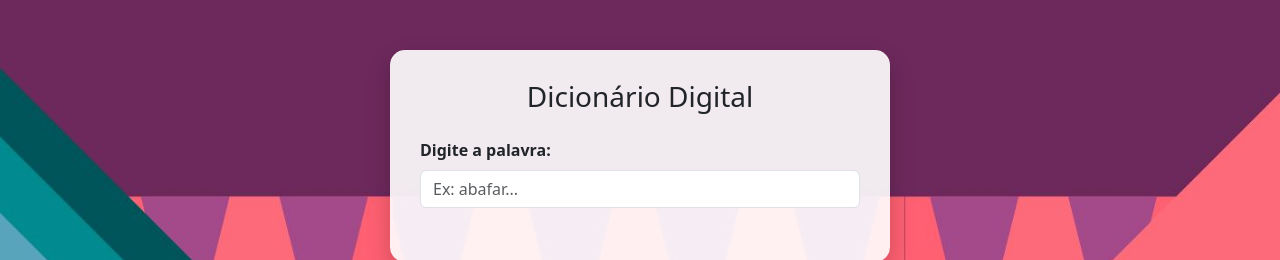
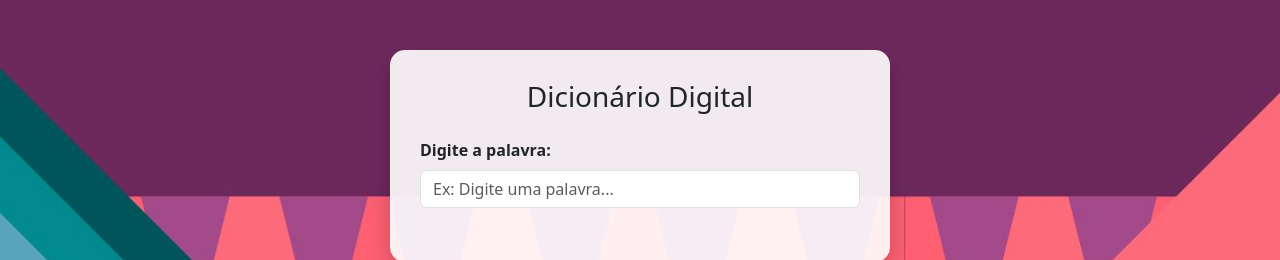
Before and after one commit to Diekue/Diekue, a plain HTML site: page Diekue/index.html in a window 1280 px wide. Shown: the top 260 px of the page. Drawn offline with nearby package versions, Linux system fonts and the light colour scheme; no server answers.

Commit message:
Fix HTML encoding issues in index.html

```diff
--- a/Diekue/index.html
+++ b/Diekue/index.html
@@ -62,7 +62,7 @@
 
         <div class="mb-3">
             <label class="form-label fw-bold">Digite a palavra:</label>
-            <input type="text" class="form-control" id="wordInput" placeholder="Ex: abafar..." autocomplete="off">
+            <input type="text" class="form-control" id="wordInput" placeholder="Ex: Digite uma palavra..." autocomplete="off">
             <div id="suggestions" class="mt-1 shadow-sm"></div>
         </div>
 
@@ -185,4 +185,5 @@
     };
 </script>
 </body>
+
 </html>
```
